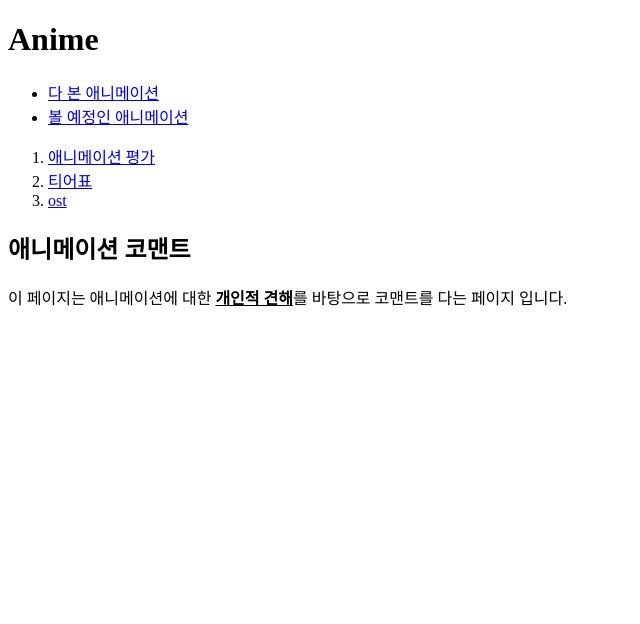
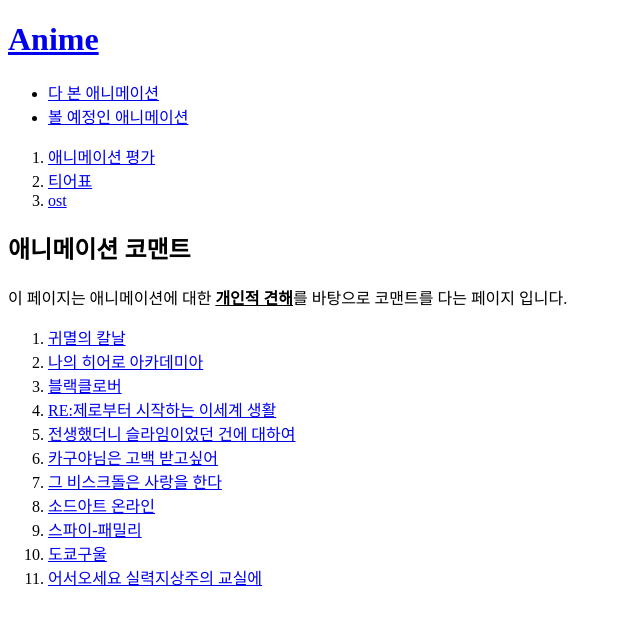
Before and after one commit to nyulnyul/Animeproject, a plain HTML site: page 1linecoment.html in a window 1280 px wide. Shown: the whole page, without its empty margins (0-640 px from the left). Drawn offline with Linux system fonts and the light colour scheme.

Commit message:
ost,댓글기능 추가

```diff
--- a/1linecoment.html
+++ b/1linecoment.html
@@ -5,7 +5,7 @@
   <meta charset="utf-8">
 </head>
 <body>
-  <h1>Anime</h1>
+  <h1><a href="index.html">Anime</a></h1>
   <ul>
     <li><a href="done.html">다 본 애니메이션</a></li>
     <li><a href="soon.html">볼 예정인 애니메이션</a></li>
@@ -19,6 +19,19 @@
   <h2>애니메이션 코맨트</h2>
   <p>이 페이지는 애니메이션에 대한 <strong><u>개인적 견해</u></strong>를 바탕으로 코맨트를 다는 페이지 입니다.</p>
 
+  <ol>
+    <li><a href="귀칼.html">귀멸의 칼날</a></li>
+    <li><a href="나히아.html">나의 히어로 아카데미아</a></li>
+    <li><a href="블클.html">블랙클로버</a></li>
+    <li><a href="리제로.html">RE:제로부터 시작하는 이세계 생활</a></li>
+    <li><a href="전생슬.html">전생했더니 슬라임이었던 건에 대하여</a></li>
+    <li><a href="카구야.html">카구야님은 고백 받고싶어</a></li>
+    <li><a href="비돌.html">그 비스크돌은 사랑을 한다</a></li>
+    <li><a href="소아온.html">소드아트 온라인</a></li>
+    <li><a href="스패.html">스파이-패밀리</a></li>
+    <li><a href="도구.html">도쿄구울</a></li>
+    <li><a href="실력.html">어서오세요 실력지상주의 교실에</a></li>
+  </ol>
 
 
 
```
Also changed, not shown: done.html (+1 -1 lines), index.html (+2 -2 lines), ost.html (+27 -1 lines), soon.html (+1 -1 lines), tier.html (+1 -1 lines).
